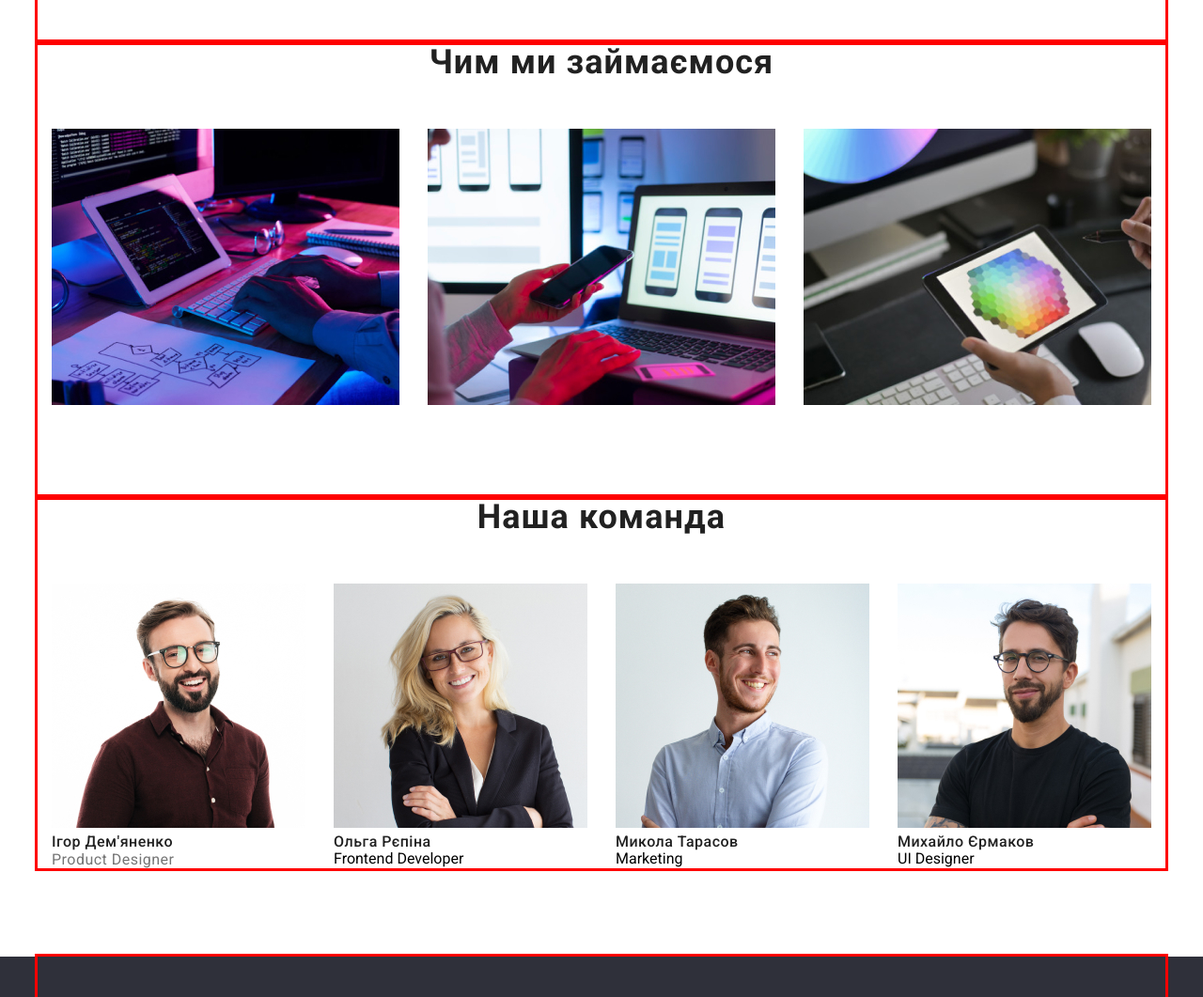
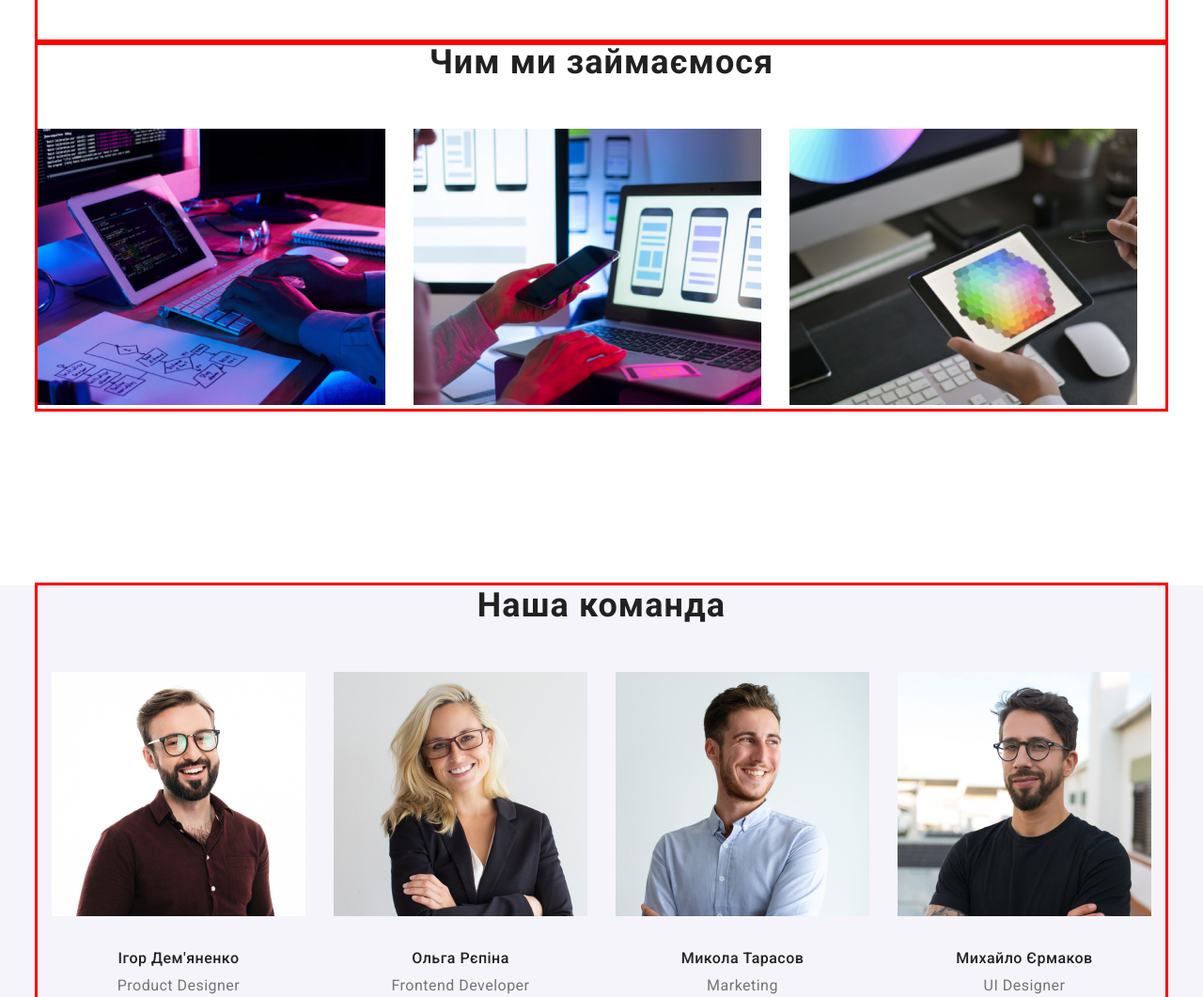
Before and after one commit to Egor-Goloshchapov/WebStudio4, a plain HTML site: page index.html in a window 1280 px wide. Shown: the part 920-1981 px from the top of the page at 94% size. Drawn offline with nearby package versions, Linux system fonts and the light colour scheme.

Commit message:
deleted bugs

```diff
--- a/css/styles.css
+++ b/css/styles.css
@@ -66,6 +66,8 @@ letter-spacing: 1.08px;
     font-weight: 400;
     line-height: normal;
     letter-spacing: 0.48px;
+    margin-top: 10px;
+    text-align: center;
    }
 
    .main-tittle {
@@ -168,6 +170,9 @@ font-style: normal;
 font-weight: 500;
 line-height: normal;
 letter-spacing: 0.48px;
+margin-top: 30px;
+margin-bottom: 10px;
+text-align: center;
 }
 
 .article-footer {
@@ -230,7 +235,7 @@ letter-spacing: 0.28px;
 .header-contact {
     display: flex;
     flex-direction: row;
-    color: var(--akcent-color);
+    color: #757575;
 font-size: 14px;
 font-style: normal;
 font-weight: 500;
@@ -261,7 +266,6 @@ justify-content: center;
 .programming-list {
     display: flex;
     margin-top: 50px;
-    padding-bottom: 94px;
     justify-content: center;
     margin-left: auto;
     margin-right: auto;
@@ -274,7 +278,7 @@ justify-content: center;
 .workers-list {
     display: flex;
     margin-top: 50px;
-    margin-bottom: 94px;
+    padding-bottom: 94px;
     justify-content: center;
 }
 
@@ -287,8 +291,7 @@ justify-content: center;
 }
 
 .footer-list {
-    padding-top: 80px;
-    padding-bottom: 80px;
+
 }
 
 .footer-mail {
@@ -397,6 +400,19 @@ background-color: var(--background-color);
 }
 
 .programming-item {
-    margin-right: 15px;
-    margin-left: 15px;
+    margin-right: 30px;
 }
+
+.programming {
+    padding-bottom: 94px;
+}
+
+.workers {
+    margin-top: 94px;
+    background-color: #F5F4FA;
+}
+
+.footer {
+    padding-top: 80px;
+    padding-bottom: 80px;
+}
--- a/index.html
+++ b/index.html
@@ -109,21 +109,21 @@
                     <article>
                         <img src="./imges/developer.jpg" alt="Frontend Developer" />
                         <h3 class="team-workers">Ольга Рєпіна</h3>
-                        <p class="job">Frontend Developer</p>
+                        <p class="workers-job">Frontend Developer</p>
                     </article>
                 </li>
                 <li class="workers-item">
                     <article>
                         <img src="./imges/marketing.jpg" alt="Marketing" />
                         <h3 class="team-workers">Микола Тарасов</h3>
-                        <p class="job">Marketing</p>
+                        <p class="workers-job">Marketing</p>
                     </article>
                 </li>
                 <li class="workers-item">
                     <article>
                         <img src="./imges/uidesigner.jpg" alt="UI Designer" />
                         <h3 class="team-workers">Михайло Єрмаков</h3>
-                        <p class="job">UI Designer</p>
+                        <p class="workers-job">UI Designer</p>
                     </article>
                 </li>
             </ul>
```
